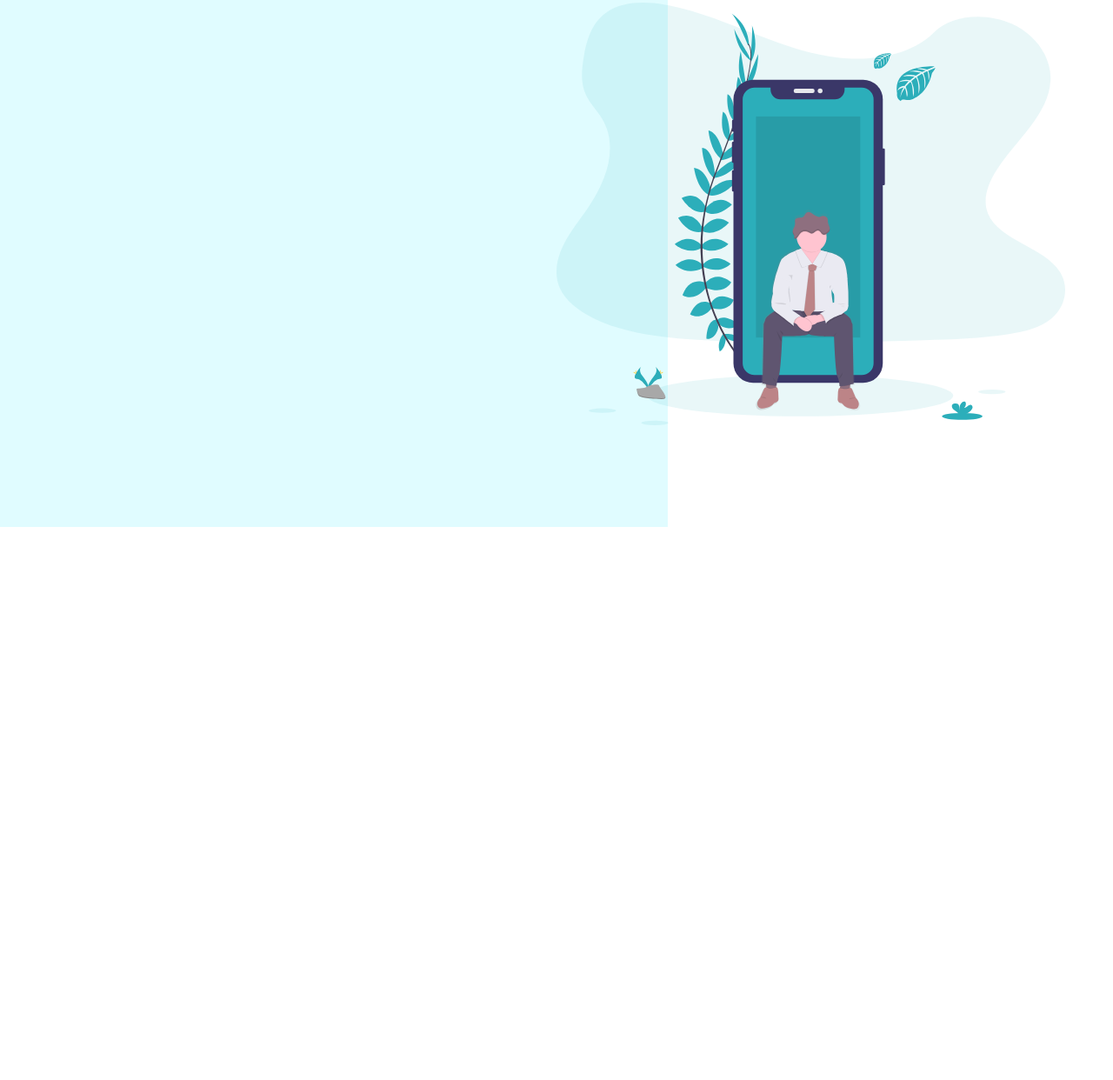
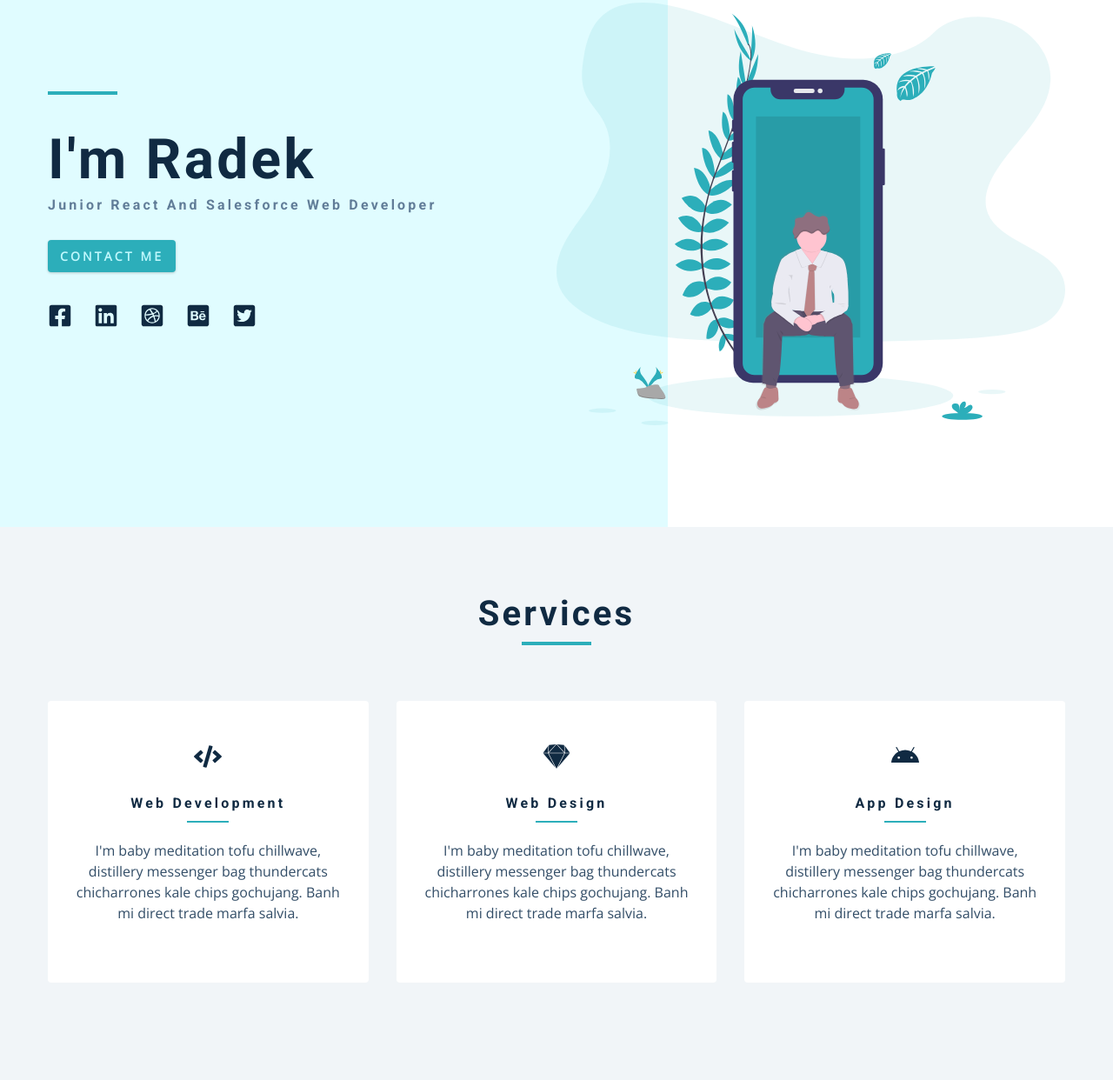
Before and after one commit to radioDevCreations/portfolioExampleGatsby, a Gatsby site: page / in a window 1280 px wide. Shown: the part 194-1436 px from the top of the page at 87% size. Before the commit the page ends 800 px from the top, so only its background shows below. Built offline with nearby package versions, Linux system fonts and the light colour scheme; Gatsby itself is replaced by a stand-in of ours.

Commit message:
services completed

```diff
--- a/src/components/Hero.tsx
+++ b/src/components/Hero.tsx
@@ -8,7 +8,25 @@ const Hero: FC = () => {
   return (
   <header className="hero">
     <section className="section-center hero-center">
-      <article className="hero-info"></article>
+      <article className="hero-info">
+        <div>
+          <div className="underline"></div>
+          <h1>I'm Radek</h1>
+          <h4>Junior React and Salesforce Web Developer</h4>
+          <Link to="/contact" className="btn">
+            contact me
+          </Link>
+          <div className="social-links">
+            {socialLinks.map((link: any) => {
+              return (
+                <a key={link.id} href={link.url} className="social-link">
+                  {link.icon}
+                </a>
+              );
+            })}
+          </div>
+        </div>
+      </article>
       <StaticImage
         src="../assets/images/hero.svg"
         alt="portfolio"
--- a/src/components/Services.tsx
+++ b/src/components/Services.tsx
@@ -1,8 +1,25 @@
-import React from "react"
-import Title from "./Title"
-import services from "../constants/services"
-const Services = () => {
-  return <h2>services component</h2>
+import React, { FC } from "react";
+import Title from "./Title";
+import services from "../constants/services";
+const Services: FC = () => {
+  return (
+  <section className="section bg-grey">
+    <Title title="services" />
+    <div className="section-center services-center">
+      {services.map((service: any) => {
+        const {id, icon, title, text} = service;
+        return (
+          <article key={id} className="service">
+            {icon}
+            <h4>{title}</h4>
+            <div className="underline"></div>
+            <p>{text}</p>
+          </article>
+        );
+      })}
+    </div>
+  </section>
+  );
 }
 
-export default Services
+export default Services;
--- a/src/components/Title.tsx
+++ b/src/components/Title.tsx
@@ -1,7 +1,17 @@
-import React from "react"
+import React, { FC } from "react";
 
-const Title = () => {
-  return <h2>title component</h2>
+interface TitleProps {
+  title: string;
 }
 
-export default Title
+const Title: FC<TitleProps> = (props: TitleProps) => {
+  const {title} = props;
+  return (
+  <div className="section-title">
+    <h2>{title || 'default title'}</h2>
+    <div className="underline"></div>
+  </div>
+  );
+}
+
+export default Title;
--- a/src/pages/index.tsx
+++ b/src/pages/index.tsx
@@ -11,6 +11,7 @@ const IndexPage: FC = () => {
     <>
       <main>
         <Hero />
+        <Services />
       </main>
     </>
   )
```
Also changed, not shown: src/constants/social_links.tsx (+4 -4 lines).
